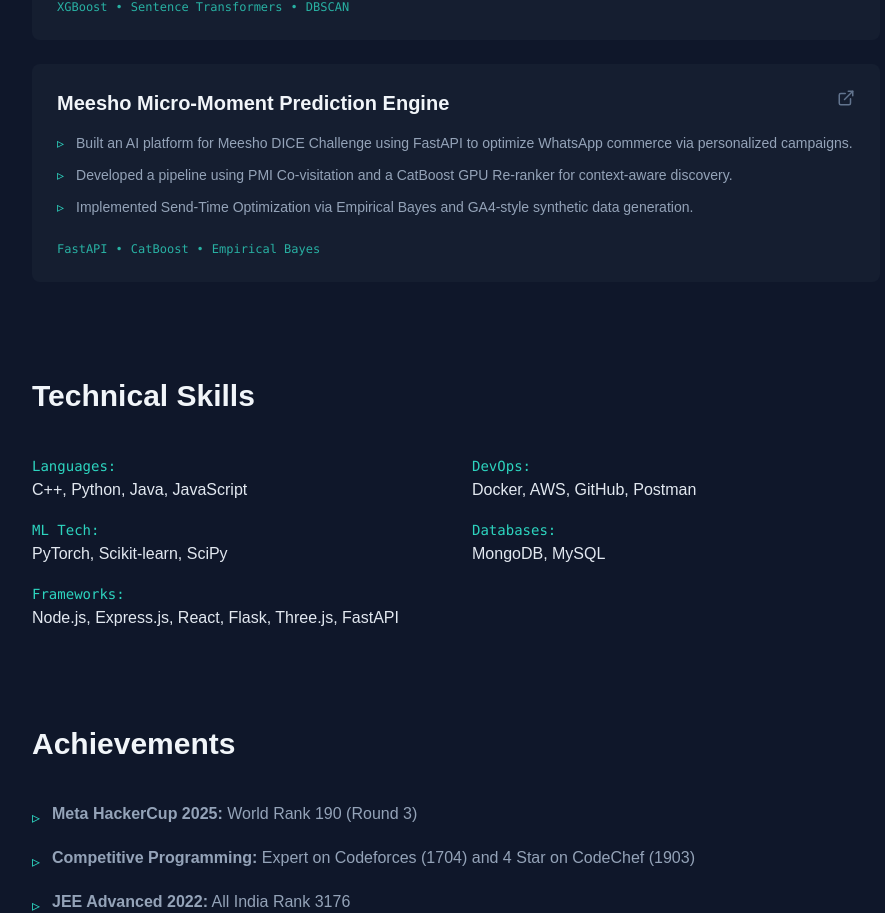
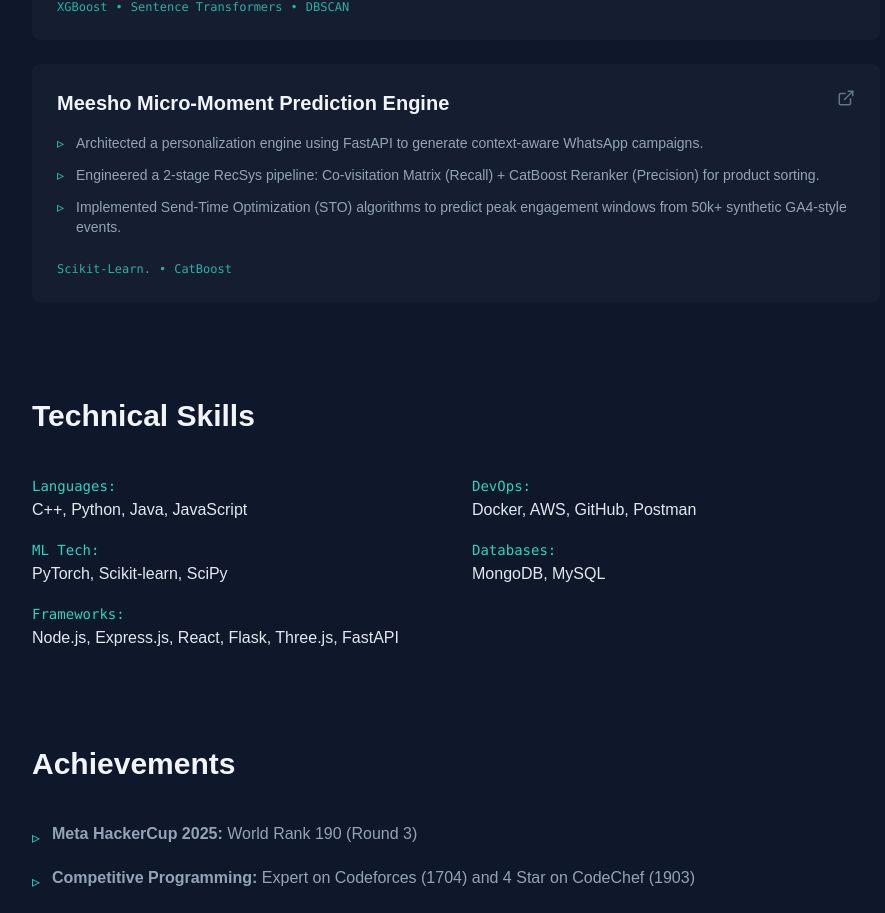
Before and after one commit to aryan0xo76/portfolio-website, a Next.js app: page / in a window 1280 px wide. Shown: the part 1899-2812 px from the top of the page, without its empty margins (184-1069 px from the left). Built offline with nearby package versions, Linux system fonts and the light colour scheme.

Commit message:
updated project

```diff
--- a/app/page.tsx
+++ b/app/page.tsx
@@ -290,29 +290,31 @@
                 <li className="flex gap-3">
                   <span className="text-teal-400">▹</span>
                   <span>
-                    Built an AI platform for Meesho DICE Challenge using FastAPI
-                    to optimize WhatsApp commerce via personalized campaigns.
+                    Architected a personalization engine using FastAPI to
+                    generate context-aware WhatsApp campaigns.
                   </span>
                 </li>
                 <li className="flex gap-3">
                   <span className="text-teal-400">▹</span>
                   <span>
-                    Developed a pipeline using PMI Co-visitation and a CatBoost
-                    GPU Re-ranker for context-aware discovery.
+                    Engineered a 2-stage RecSys pipeline: Co-visitation Matrix
+                    (Recall) + CatBoost Reranker (Precision) for product
+                    sorting.
                   </span>
                 </li>
                 <li className="flex gap-3">
                   <span className="text-teal-400">▹</span>
                   <span>
-                    Implemented Send-Time Optimization via Empirical Bayes and
-                    GA4-style synthetic data generation.
+                    Implemented Send-Time Optimization (STO) algorithms to
+                    predict peak engagement windows from 50k+ synthetic
+                    GA4-style events.
                   </span>
                 </li>
               </ul>
 
               <div className="flex gap-2 text-xs font-mono text-teal-400/80">
-                <span>FastAPI</span> • <span>CatBoost</span> •{" "}
-                <span>Empirical Bayes</span>
+                <span>Scikit-Learn.</span> •{" "}
+                <span>CatBoost</span>
               </div>
             </div>
           </div>
```
